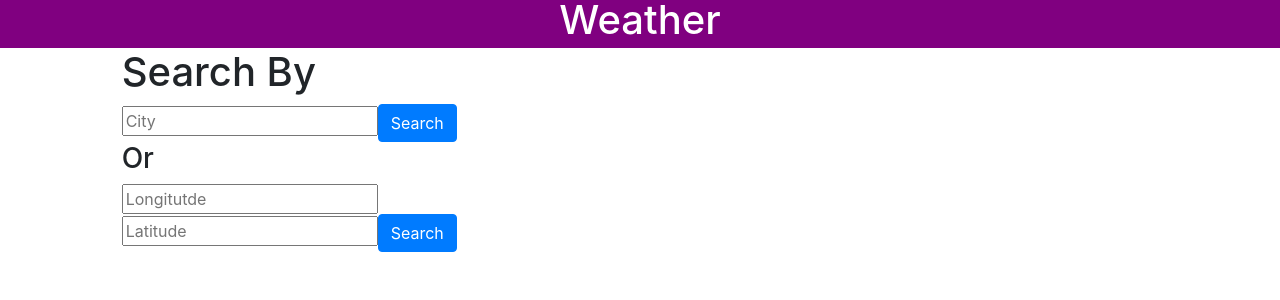
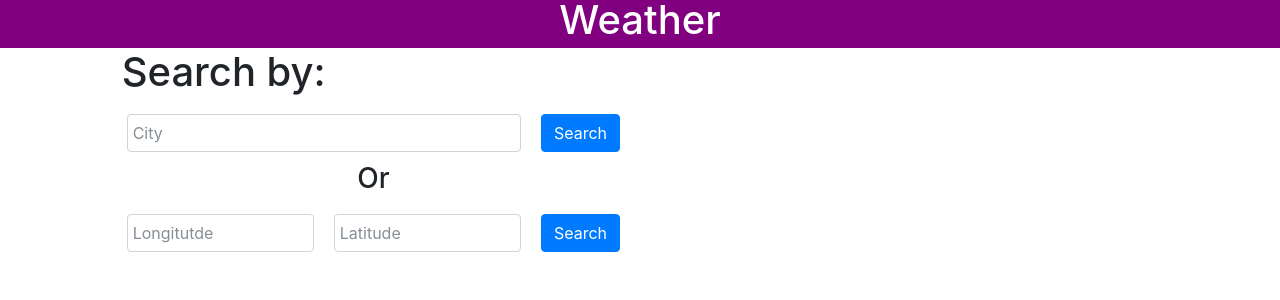
Before and after one commit to cubbie/api-practice, an Angular app: page / in a window 1280 px wide. Shown: the top 300 px of the page. Built offline with nearby package versions, Linux system fonts and the light colour scheme.

Commit message:
add styling to search component

```diff
--- a/src/app/search/search.component.css
+++ b/src/app/search/search.component.css
@@ -0,0 +1,11 @@
+.form-control {
+  margin: 10px
+}
+
+.btn {
+  margin: 10px
+}
+
+.or {
+  text-align: center;
+}
--- a/src/app/search/search.component.html
+++ b/src/app/search/search.component.html
@@ -1,25 +1,35 @@
 <div class="row">
   <div class="col-5 offset-1">
-    <form [formGroup]="searchForm" (ngSubmit)="onSubmit()" >
-      <h1>Search By</h1>
+    <form [formGroup]="searchForm" >
+    <h1>Search by:</h1>
+    <div class="form-row">
       <input type="text"
+        class= "form-control col"
         placeholder="City"
         formControlName="city">
+        <br />
       <button class="btn btn-primary"
         type="button"
         (click)='getCity()'
         >Search</button>
-      <h3>Or</h3>
+    </div>
+      <h3 class="or">Or</h3>
+    <div class="form-row">
       <input type="text"
+        class= "form-control col"
         placeholder="Longitutde"
         formControlName="lon">
+      <br />
       <input type="text"
+        class= "form-control col"
         placeholder="Latitude"
         formControlName="lat">
+      <br />
       <button class="btn btn-primary"
         type="button"
         (ngSubmit)='getLonLat()'
         >Search</button>
+    </div>
     </form>
   </div>
 </div>
--- a/src/app/search/search.component.ts
+++ b/src/app/search/search.component.ts
@@ -32,8 +32,4 @@ export class SearchComponent implements OnInit {
     );
   }
 
-  onSubmit(){
-    console.log(this.searchForm)
-  }
-
 }
```
